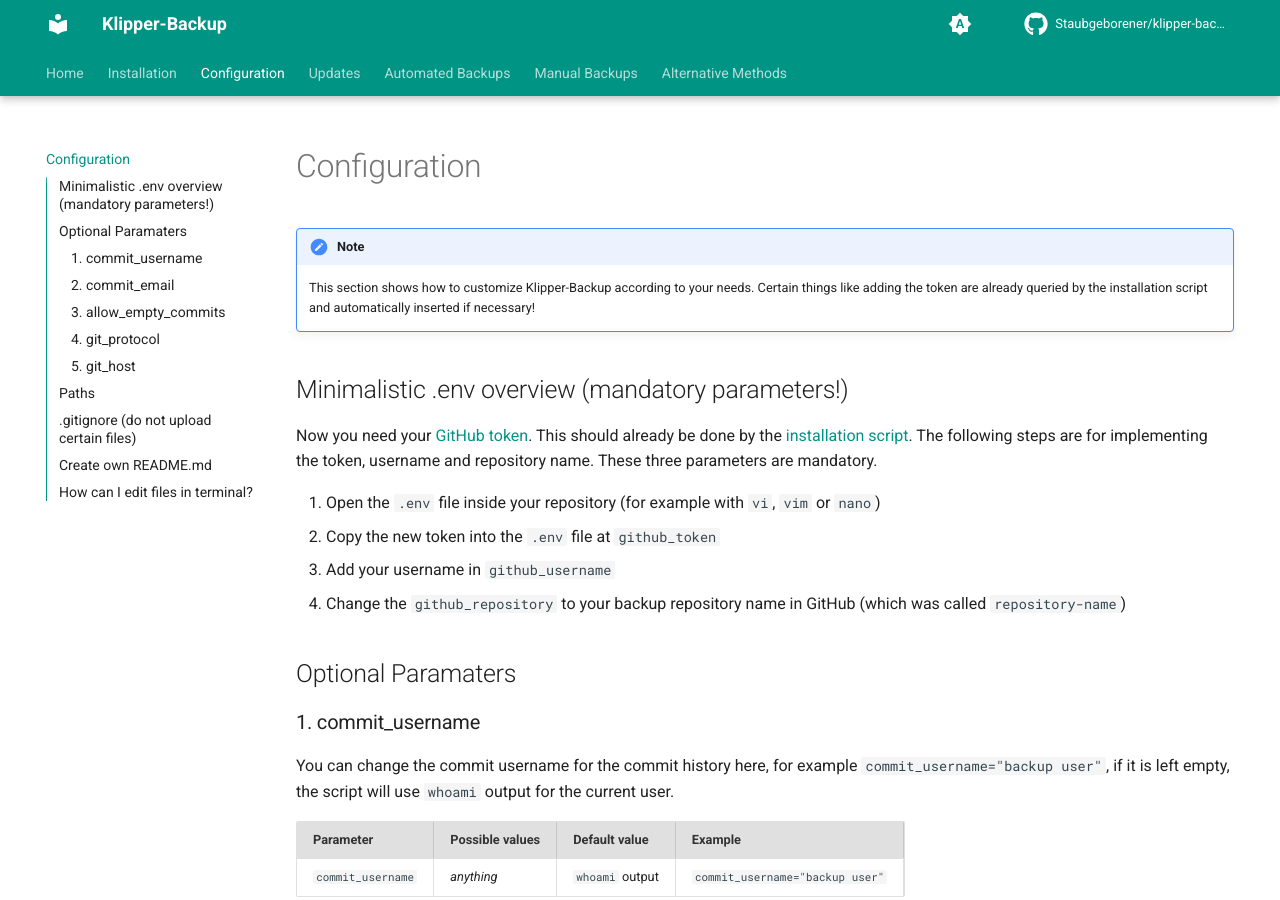
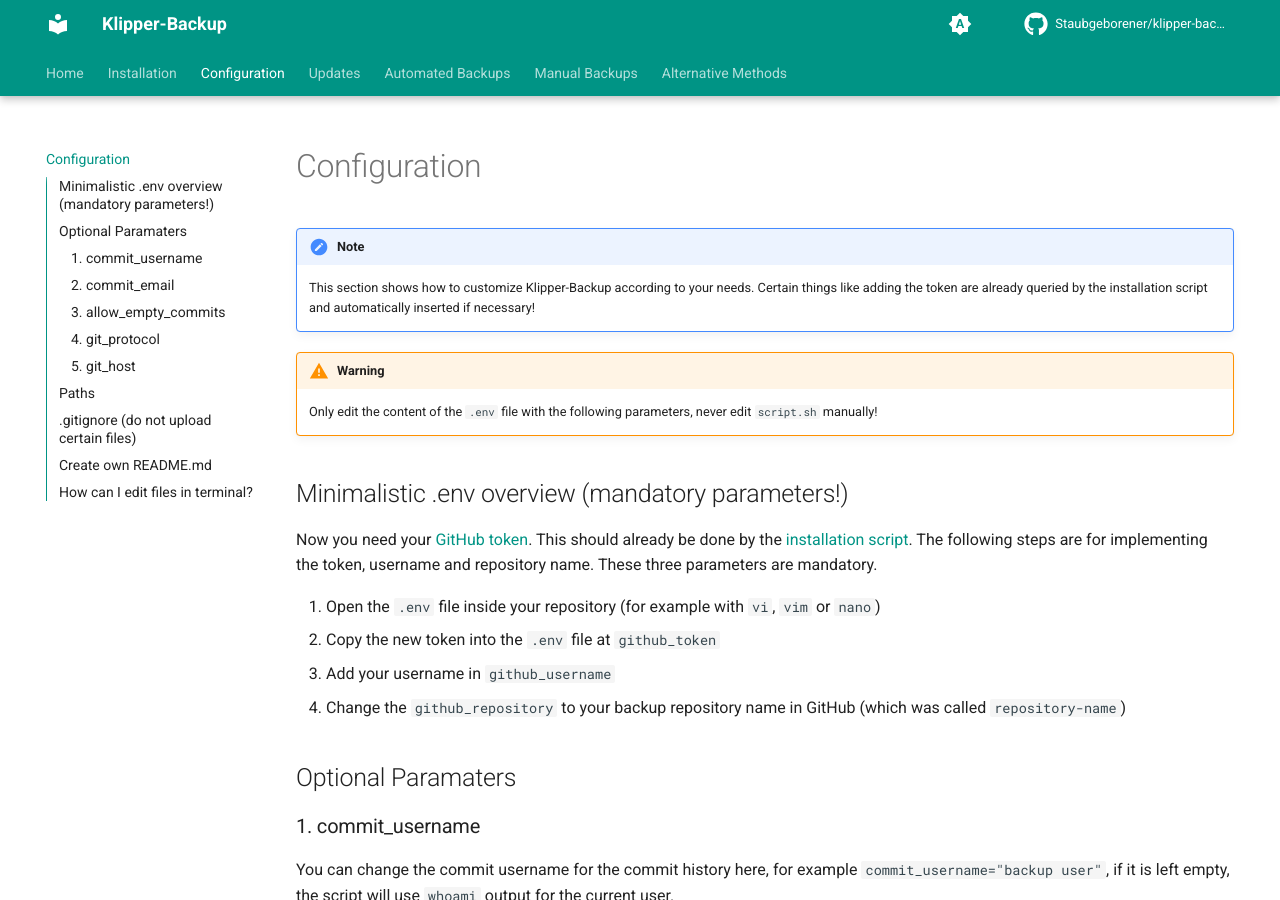
Before and after one commit to Staubgeborener/Klipper-Backup, an MkDocs documentation site: the page built from docs/configuration.md, in a window 1280 px wide and 900 px high. Built offline with MkDocs 1.6.1 and Material for MkDocs 9.7.7, drawn with Linux system fonts in a browser that asks for light colours; comment, search, counter and statistics services are not loaded.

Commit message:
Add warning message to configuration.md

```diff
--- a/docs/configuration.md
+++ b/docs/configuration.md
@@ -1,5 +1,8 @@
 !!! note
     This section shows how to customize Klipper-Backup according to your needs. Certain things like adding the token are already queried by the installation script and automatically inserted if necessary!
+
+!!! warning
+    Only edit the content of the `.env` file with the following parameters, never edit `script.sh` manually!
 
 ## Minimalistic .env overview (mandatory parameters!)
 Now you need your [GitHub token](installation.md#create-github-token). This should already be done by the [installation script](installation.md/#run-installation).
```
